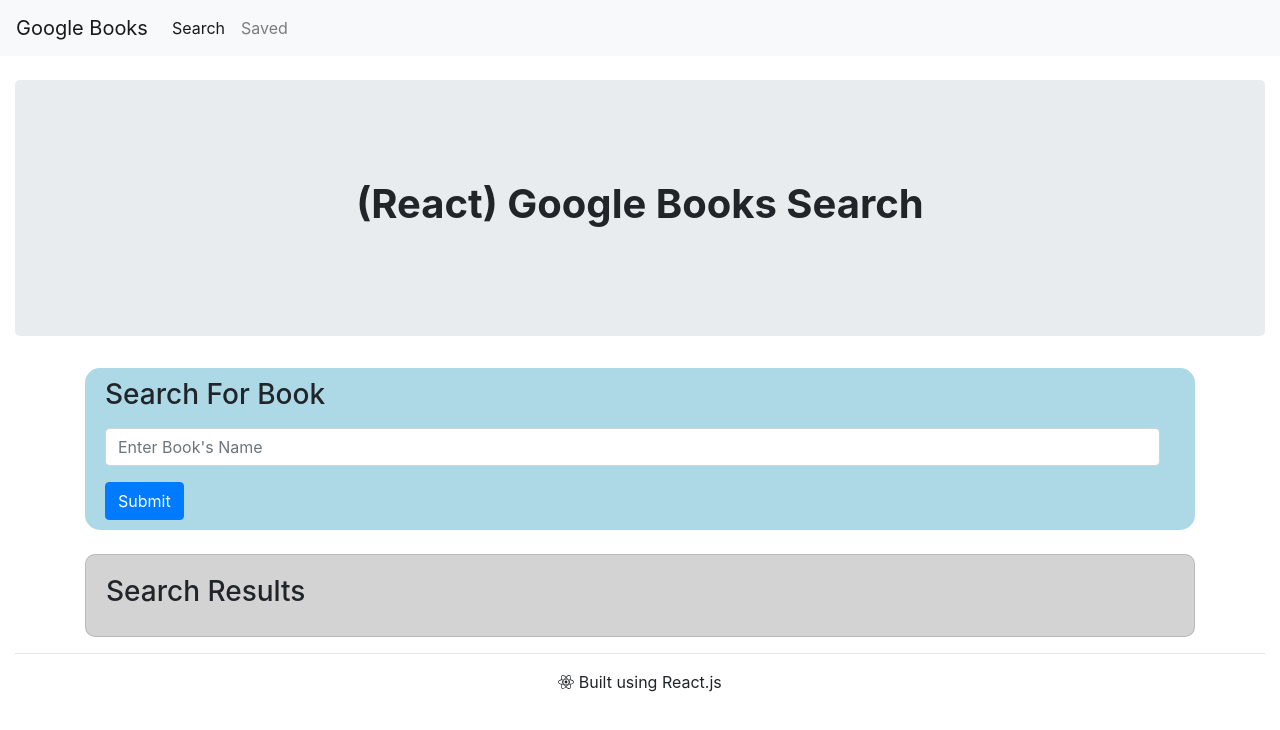
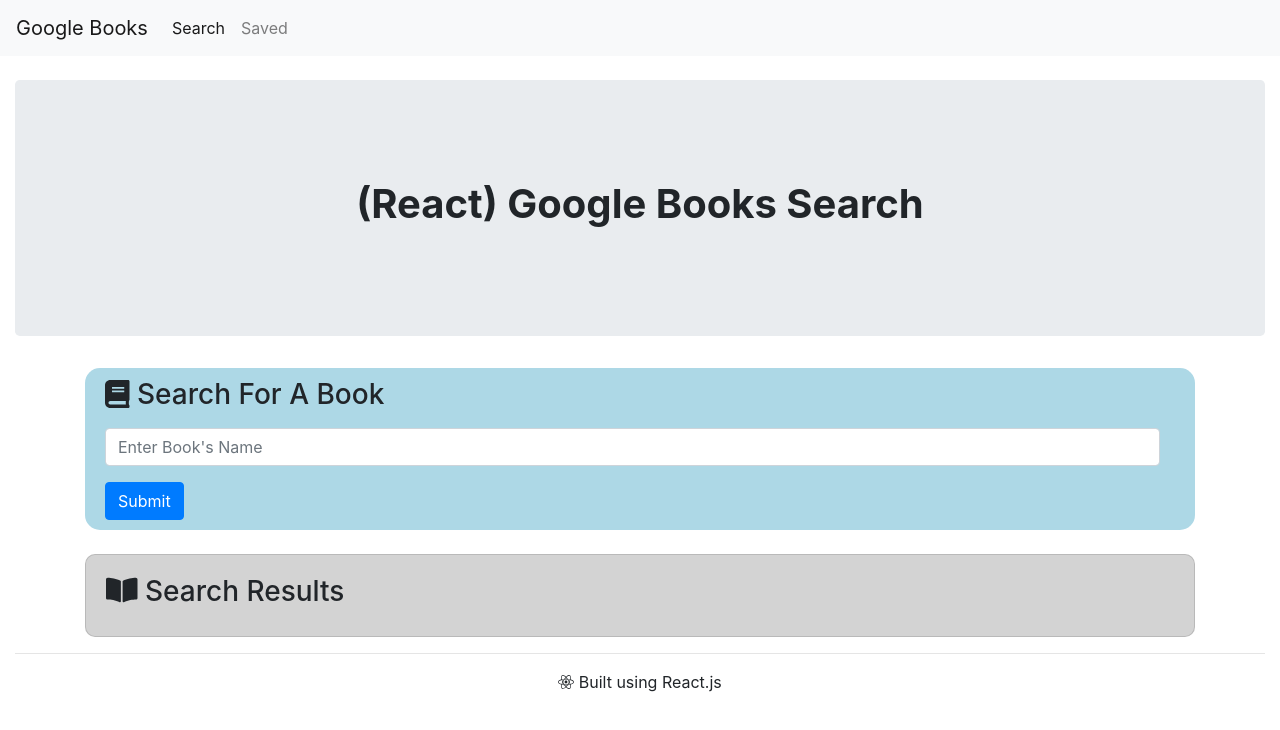
Before and after one commit to rbartl2/google-books-search, a React (Create React App) app: page / in a window 1280 px wide. Shown: the top 730 px of the page. Built offline with nearby package versions, Linux system fonts and the light colour scheme.

Commit message:
added icons

```diff
--- a/src/components/SearchForm/index.js
+++ b/src/components/SearchForm/index.js
@@ -5,7 +5,7 @@
     return (
         <form>
             <div className="form-group">
-                <label className="BookSearchLabel"><h3>Search For Book</h3></label>
+                <label className="BookSearchLabel"><h3><i className="fas fa-book" /> Search For A Book</h3></label>
                 <br></br>
                 <input className="col-12 form-control"
                     value={props.search}
--- a/src/components/SearchResult/index.js
+++ b/src/components/SearchResult/index.js
@@ -7,7 +7,7 @@
         <div className="card">
             <div className="card-body player">
                 <div className="article">
-                    <h3>Search Results</h3>
+                    <h3><i className="fas fa-book-open" /> Search Results</h3>
                 </div>
             </div>
         </div>
```
